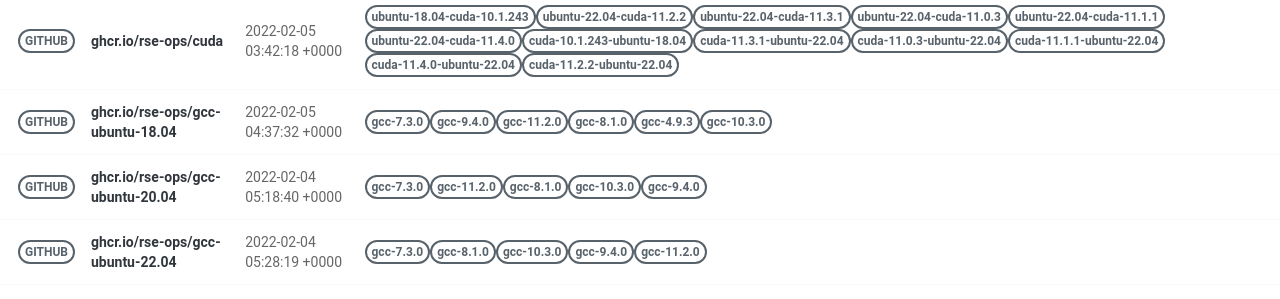
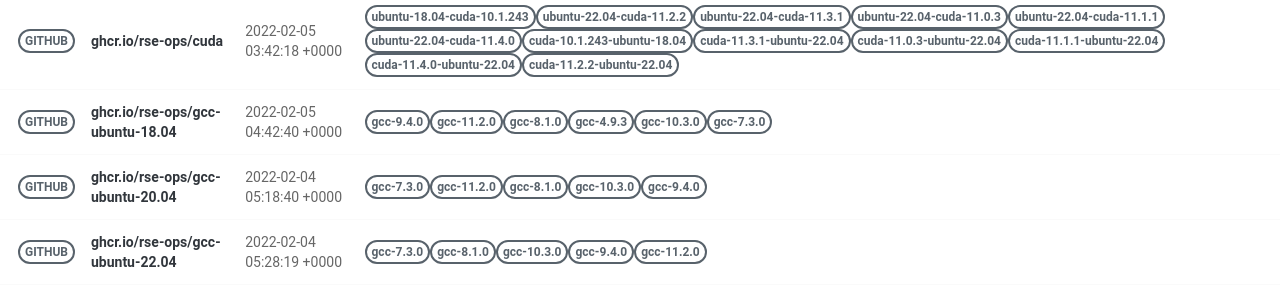
Before and after one commit to rse-ops/docker-images, a Jekyll site: the page built from pages/index.md, in a window 1280 px wide. Shown: the part 502-801 px from the top of the page. Built offline with Jekyll 4.4.1, drawn with Linux system fonts in a browser that asks for light colours; nearby versions of some CDN libraries.

Commit message:
Automated push to update library 2022-02-05

```diff
--- a/_library/ghcr.io-rse-ops-gcc-ubuntu-18.04.md
+++ b/_library/ghcr.io-rse-ops-gcc-ubuntu-18.04.md
@@ -1,14 +1,11 @@
 ---
 layout: container
 name: ghcr.io/rse-ops/gcc-ubuntu-18.04
-updated_at: 2022-02-05 04:37:32.194320
+updated_at: 2022-02-05 04:42:40.558203
 
 
 container_url: https://github.com/orgs/rse-ops/packages/container/package/gcc-ubuntu-18.04
 versions:
- - tag: gcc-7.3.0
-   dockerfile: https://github.com/rse-ops/docker-images/blob/main/ubuntu/gcc/Dockerfile
-   manifest: https://crane.ggcr.dev/manifest/ghcr.io/rse-ops/gcc-ubuntu-18.04:gcc-7.3.0
  - tag: gcc-9.4.0
    dockerfile: https://github.com/rse-ops/docker-images/blob/main/ubuntu/gcc/Dockerfile
    manifest: https://crane.ggcr.dev/manifest/ghcr.io/rse-ops/gcc-ubuntu-18.04:gcc-9.4.0
```
Also changed, not shown: other parts of _library/ghcr.io-rse-ops-gcc-ubuntu-18.04.md (+3 -0 lines).
